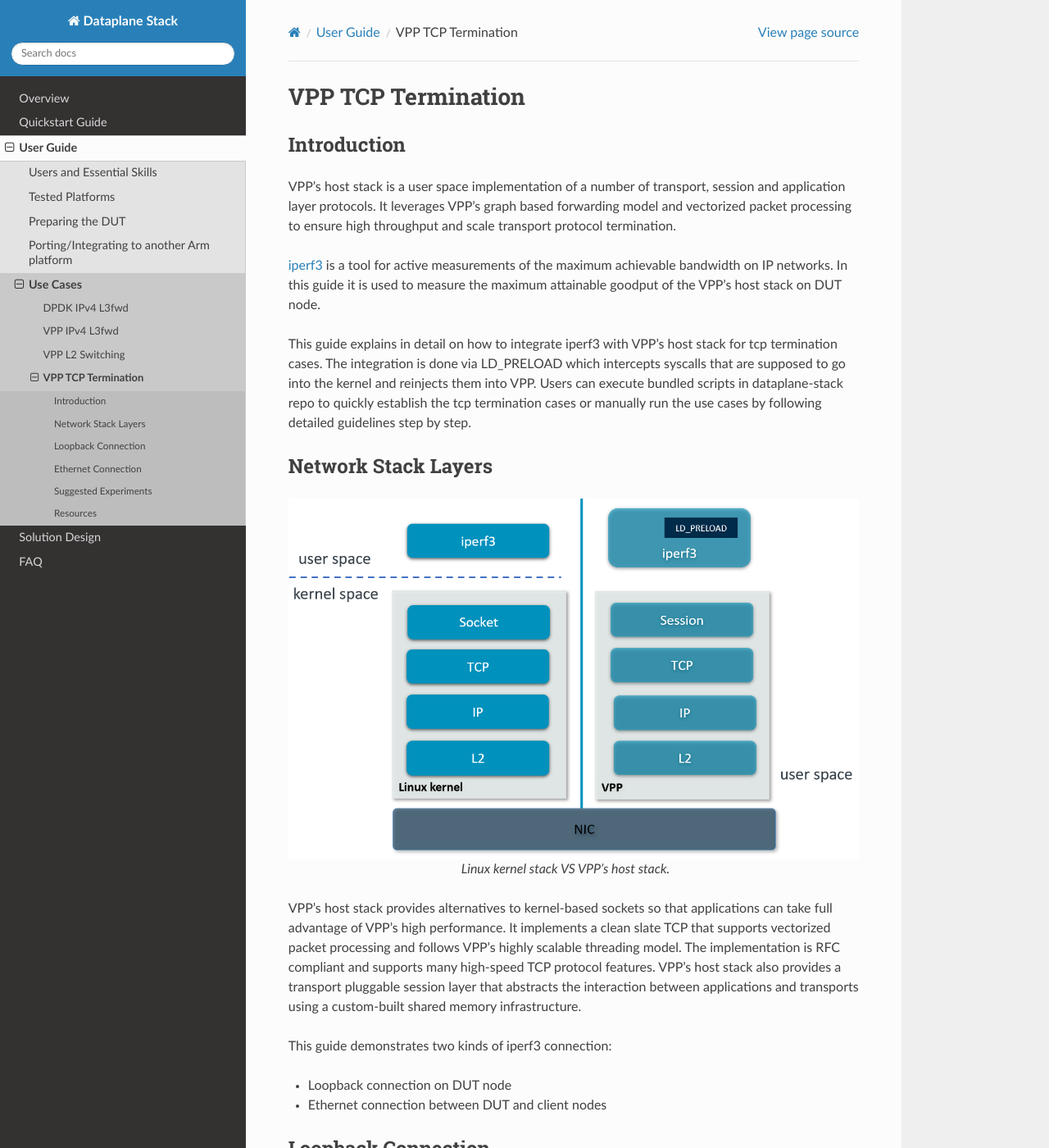
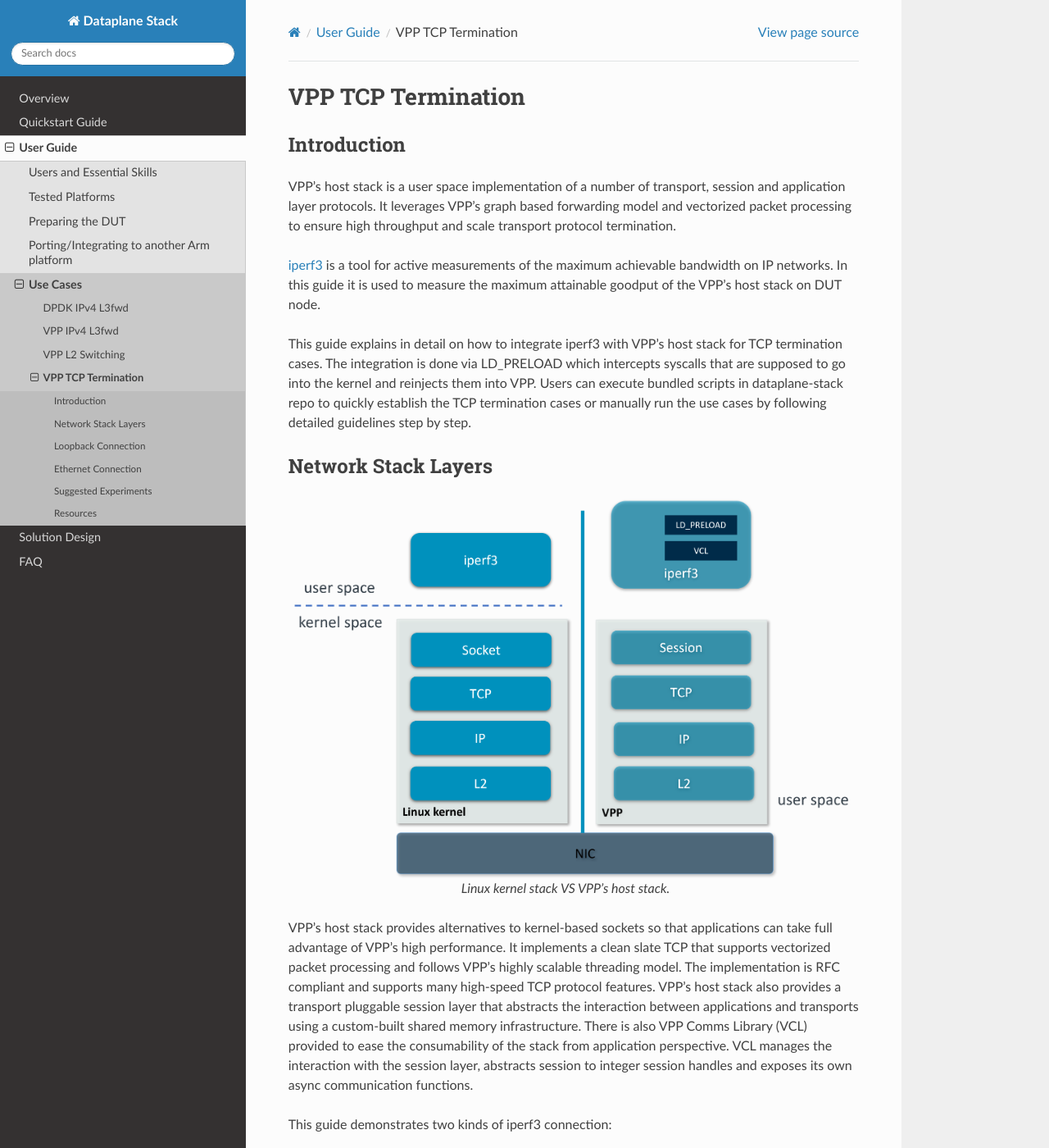
Before and after one commit to Yefeng-Lin/dataplane-stack_doc, a Sphinx documentation site: the page built from doc/user_guide/tcp_term.rst, in a window 1280 px wide and 1400 px high. Shown: the whole window at 82% size. Built offline with Sphinx 7.4.7 and the Read the Docs theme 2.0.0, drawn with Linux system fonts in a browser that asks for light colours; some of the changed text lies outside the part shown.

Commit message:
Update tcp doc and images

```diff
--- a/doc/user_guide/tcp_term.rst
+++ b/doc/user_guide/tcp_term.rst
@@ -21,17 +21,17 @@
 of the VPP's host stack on DUT node.
 
 This guide explains in detail on how to integrate iperf3 with VPP's host stack
-for tcp termination cases. The integration is done via LD_PRELOAD which
+for TCP termination cases. The integration is done via LD_PRELOAD which
 intercepts syscalls that are supposed to go into the kernel and reinjects
 them into VPP. Users can execute bundled scripts in dataplane-stack repo to quickly
-establish the tcp termination cases or manually run the use cases by following
+establish the TCP termination cases or manually run the use cases by following
 detailed guidelines step by step.
 
 ********************
 Network Stack Layers
 ********************
 
-.. figure:: ../images/kernel-vpp-stack.png
+.. figure:: ../images/kernel_vpp_stack.png
    :align: center
 
    Linux kernel stack VS VPP's host stack.
@@ -42,7 +42,10 @@
 model. The implementation is RFC compliant and supports many high-speed TCP
 protocol features. VPP's host stack also provides a transport pluggable session layer
 that abstracts the interaction between applications and transports using a custom-built
-shared memory infrastructure.
+shared memory infrastructure. There is also VPP Comms Library (VCL) provided to ease
+the consumability of the stack from application perspective. VCL manages the interaction
+with the session layer, abstracts session to integer session handles and exposes its
+own async communication functions.
 
 This guide demonstrates two kinds of iperf3 connection:
 
@@ -70,7 +73,7 @@
 Automated Execution
 ===================
 
-Quickly set up VPP & iperf3 and test tcp termination use case:
+Quickly set up VPP & iperf3 and test TCP termination use case:
 
 .. code-block:: shell
 
@@ -105,7 +108,7 @@
         [ 33]   0.00-10.00  sec  22.3 GBytes  19.2 Gbits/sec                  receiver
 
 .. note::
-        VPP's host stack doesn't support tcp socket option ``TCP_INFO`` to get tcp
+        VPP's host stack doesn't support TCP socket option ``TCP_INFO`` to get TCP
         connection information, so ``Retr`` and ``Cwnd`` columns in above output are meaningless.
 
 Stop VPP and iperf3:
@@ -117,7 +120,7 @@
 Manual Execution
 ================
 
-Users can also set up VPP & iperf3 and test tcp termination case step by step.
+Users can also set up VPP & iperf3 and test TCP termination case step by step.
 
 VPP Setup
 ~~~~~~~~~
@@ -163,9 +166,16 @@
 - `VPP app ns reference`_
 - `VPP ip route reference`_
 
-Create two vcl configuration files for iperf3 instances.
+Declare a variable to hold the VPP library for ``LD_PRELOAD``:
 
-- For server instance ``vcl_iperf3_server_lb.conf``:
+.. code-block:: shell
+
+        export LDP_PATH="<nw_ds_workspace>/dataplane-stack/components/vpp/build-root/install-vpp-native/vpp/lib/aarch64-linux-gnu/libvcl_ldpreload.so"
+
+iperf3 Server Setup
+~~~~~~~~~~~~~~~~~~~
+
+Create a VCL configuration file for iperf3 server ``vcl_iperf3_server_lb.conf``:
 
 .. code-block:: none
 
@@ -178,32 +188,11 @@
           app-socket-api /var/run/vpp/app_ns_sockets/server
         }
 
-- For client instance ``vcl_iperf3_client.conf``:
-
-.. code-block:: none
-
-        vcl {
-          rx-fifo-size 4000000
-          tx-fifo-size 4000000
-          namespace-id client
-          namespace-secret 5678
-          app-scope-global
-          app-socket-api /var/run/vpp/app_ns_sockets/client
-        }
-
-The above configure vcl to request 4MB receive and transmit fifo sizes and
-access to global session scope. Additionally, they provide the path to session
-layer's different app namespace socket for iperf3 client and server instances.
-For more vcl parameters usage, refer to `VPP vcl reference`_.
-
-Test
-~~~~
-
-Declare a variable to hold the VPP library for ``LD_PRELOAD``:
-
-.. code-block:: shell
-
-        export LDP_PATH="<nw_ds_workspace>/dataplane-stack/components/vpp/build-root/install-vpp-native/vpp/lib/aarch64-linux-gnu/libvcl_ldpreload.so"
+VCL tries to initialize by reading the configuration in above file pointed to by the
+``VCL_CONFIG`` environment variable. The above configures VCL to request 4MB receive
+and transmit fifo sizes and access to global session scope. Additionally, it provides
+the path to session layer's app namespace socket for iperf3 server. For more VCL parameters
+usage, refer to `VPP VCL reference`_.
 
 Start the iperf3 server on core 2 as a daemon over VPP's host stack:
 
@@ -219,6 +208,22 @@
         Connection                                                  State          Rx-f      Tx-f
         [0:0][T] 172.16.1.1:5201->0.0.0.0:0                         LISTEN         0         0
         Thread 0: active sessions 1
+
+Test
+~~~~
+
+Create a VCL configuration file for iperf3 client ``vcl_iperf3_client.conf``:
+
+.. code-block:: none
+
+        vcl {
+          rx-fifo-size 4000000
+          tx-fifo-size 4000000
+          namespace-id client
+          namespace-secret 5678
+          app-scope-global
+          app-socket-api /var/run/vpp/app_ns_sockets/client
+        }
 
 Start the iperf3 client on core 3 over VPP's host stack to connect to iperf3 server:
 
@@ -250,7 +255,7 @@
         [ 33]   0.00-10.00  sec  22.3 GBytes  19.2 Gbits/sec                  receiver
 
 .. note::
-        VPP's host stack doesn't support tcp socket option ``TCP_INFO`` to get tcp
+        VPP's host stack doesn't support TCP socket option ``TCP_INFO`` to get TCP
         connection information, so ``Retr`` and ``Cwnd`` columns in above output are meaningless.
 
 For more detailed iperf3 usage, refer to `iperf3 usage reference`_
@@ -274,7 +279,7 @@
 Ethernet Connection
 *******************
 
-In this tcp termination scenario, iperf3 server and client run on separated hardware
+In this TCP termination scenario, iperf3 server and client run on separated hardware
 platforms and are connected with ethernet adaptors and cables. iperf3 server runs over
 VPP's host stack on DUT, and iperf3 client runs over Linux kernel stack on client node.
 
@@ -359,10 +364,10 @@
 Manual Execution
 ================
 
-Users can also set up VPP & iperf3 and test tcp termination case step by step.
+Users can also set up VPP & iperf3 and test TCP termination case step by step.
 
-VPP Setup
-~~~~~~~~~
+DUT VPP Setup
+~~~~~~~~~~~~~
 
 Declare a variable to hold the cli socket for VPP:
 
@@ -387,7 +392,16 @@
         sudo ./vppctl -s ${sockfile} set interface state eth0 up
         sudo ./vppctl -s ${sockfile} set interface ip address eth0 172.16.3.1/24
 
-Create a VCL configuration file for iperf3 server instance ``vcl_iperf3_server_pn.conf``:
+Declare a variable to hold the VPP library for ``LD_PRELOAD``:
+
+.. code-block:: shell
+
+        export LDP_PATH="<nw_ds_workspace>/dataplane-stack/components/vpp/build-root/install-vpp-native/vpp/lib/aarch64-linux-gnu/libvcl_ldpreload.so"
+
+DUT iperf3 Server Setup
+~~~~~~~~~~~~~~~~~~~~~~~
+
+Create a VCL configuration file for iperf3 server ``vcl_iperf3_server_pn.conf``:
 
 .. code-block:: none
 
@@ -398,14 +412,10 @@
           app-socket-api /var/run/vpp/app_ns_sockets/default
         }
 
-The above configures vcl to request 4MB receive and transmit fifo sizes and access
-to global session scope. For more vcl parameters usage, refer to `VPP vcl reference`_.
-
-Declare a variable to hold the VPP library for ``LD_PRELOAD``:
-
-.. code-block:: shell
-
-        export LDP_PATH="<nw_ds_workspace>/dataplane-stack/components/vpp/build-root/install-vpp-native/vpp/lib/aarch64-linux-gnu/libvcl_ldpreload.so"
+VCL tries to initialize by reading the configuration in above file pointed to by the
+``VCL_CONFIG`` environment variable. The above configures VCL to request 4MB receive
+and transmit fifo sizes and access to global session scope. For more VCL parameters
+usage, refer to `VPP VCL reference`_.
 
 Start the iperf3 server on core 2 as a daemon over VPP's host stack:
 
@@ -472,7 +482,7 @@
 Suggested Experiments
 *********************
 
-For jumbo packets, increase VPP tcp mtu and buffer size to improve the performance.
+For jumbo packets, increase VPP TCP mtu and buffer size to improve the performance.
 Below is VPP example config:
 
 .. code-block:: none
@@ -495,6 +505,6 @@
 #. `VPP ip route reference <https://s3-docs.fd.io/vpp/23.02/cli-reference/clis/clicmd_src_vnet_ip.html#ip-route>`_
 #. `VPP app ns reference <https://s3-docs.fd.io/vpp/23.02/cli-reference/clis/clicmd_src_vnet_session.html#app-ns>`_
 #. `VPP cli reference <https://s3-docs.fd.io/vpp/23.02/cli-reference/index.html>`_
-#. `VPP vcl reference <https://wiki.fd.io/view/VPP/HostStack/VCL>`_
+#. `VPP VCL reference <https://wiki.fd.io/view/VPP/HostStack/VCL>`_
 #. `iperf3 <https://github.com/esnet/iperf>`_
 #. `iperf3 usage reference <https://software.es.net/iperf/invoking.html>`_
```
Also changed, not shown: doc/images/kernel-vpp-stack.png (deleted), doc/images/kernel_vpp_stack.png (added), doc/images/tcp_term_dpdk.png, doc/images/tcp_term_loop.png.
